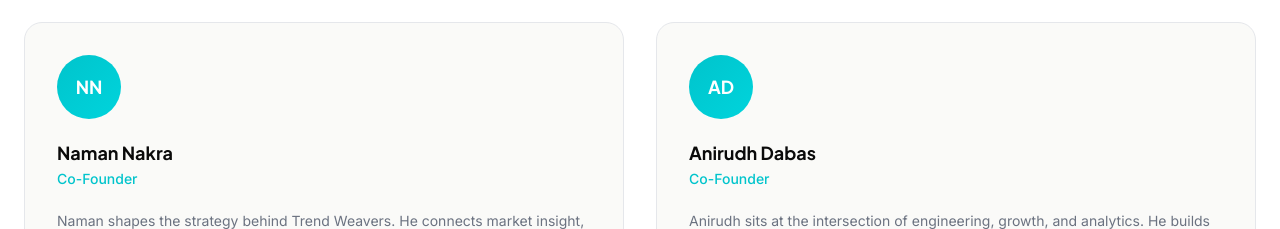
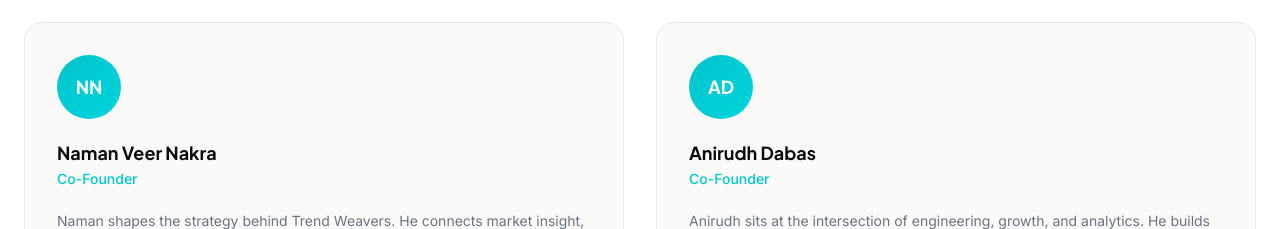
Before and after one commit to AnirudhDabas/trend-weavers-media, a Next.js app: page /about in a window 1280 px wide. Shown: the part 2240-2469 px from the top of the page. Built offline with nearby package versions, Linux system fonts and the light colour scheme.

Commit message:
copy: update Naman's full name

```diff
--- a/app/about/page.tsx
+++ b/app/about/page.tsx
@@ -43,7 +43,7 @@ const values = [
 const founders = [
   {
     initials: "NN",
-    name: "Naman Nakra",
+    name: "Naman Veer Nakra",
     title: "Co-Founder",
     bio: "Naman shapes the strategy behind Trend Weavers. He connects market insight, brand positioning, and performance thinking to help clients turn strong creative into stronger business results.",
     linkedin: "https://linkedin.com/in/namanvnakra",
```
